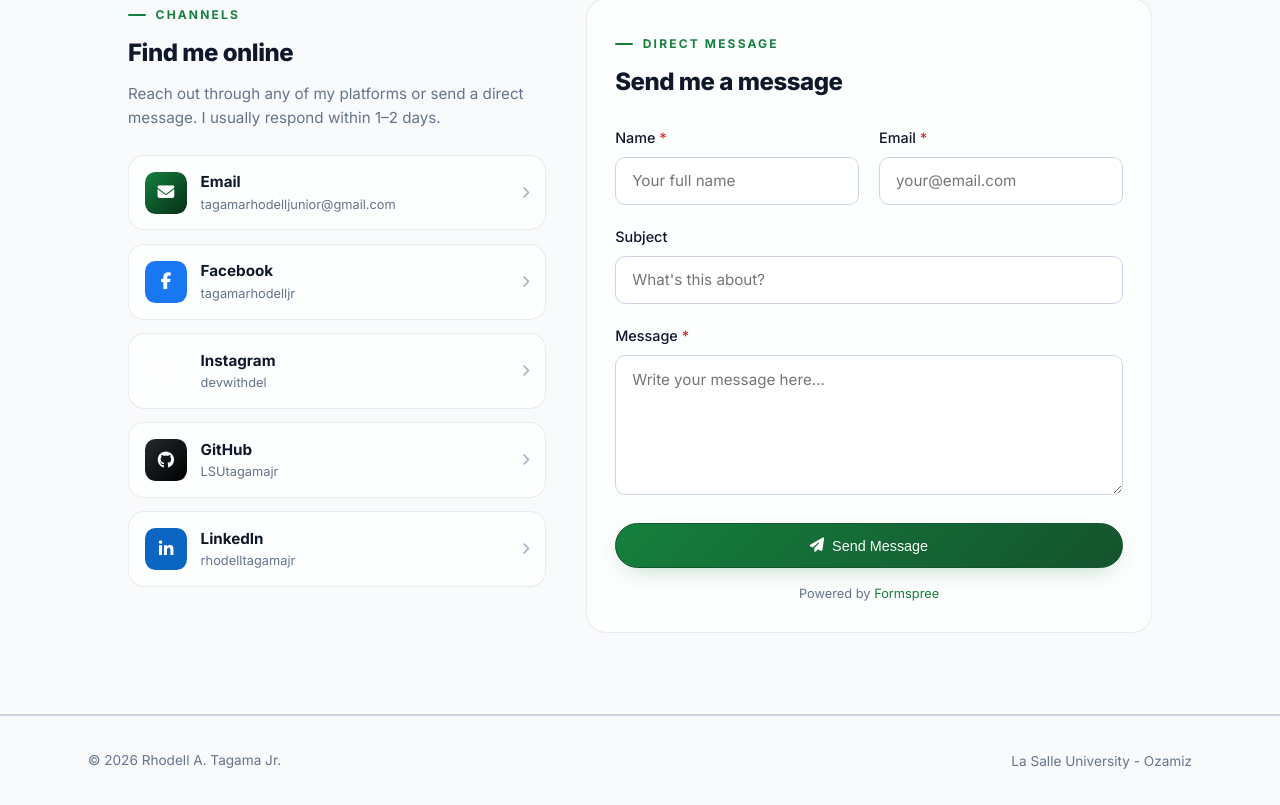
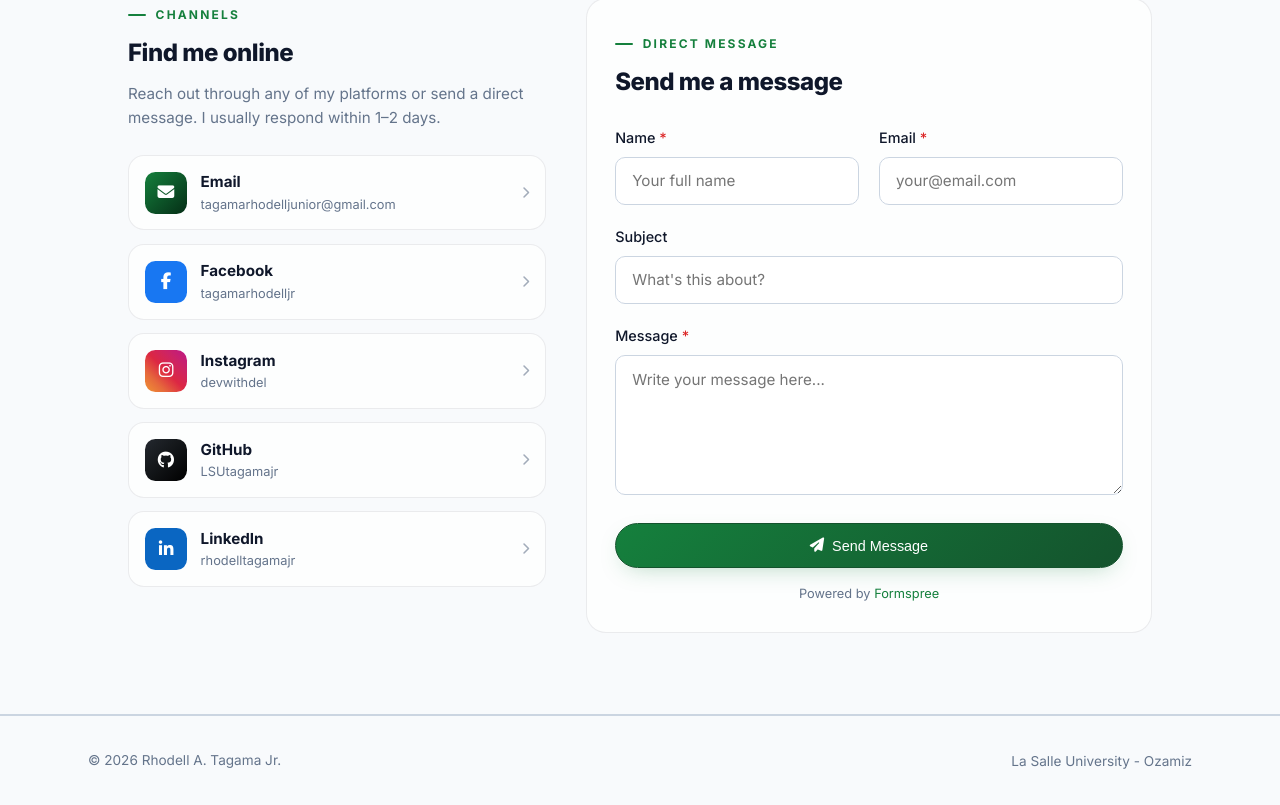
Before and after one commit to LSUtagamajr/website, a website: page index.html in a window 1280 px wide. Shown: the part 5175-5980 px from the top of the page. Drawn offline with nearby package versions, Linux system fonts and the light colour scheme; no server answers.

Commit message:
Instagram icon fixed

```diff
--- a/src/css/style.css
+++ b/src/css/style.css
@@ -1711,6 +1711,10 @@ body.dark .cert-note:hover {
   background: #1877f2;
 }
 
+.channel-icon--instagram {
+  background: linear-gradient(45deg, #f09433, #e6683c, #dc2743, #cc2366, #bc1888);
+}
+
 .channel-icon--github {
   background: linear-gradient(135deg, #24292f, #000000);
 }
```
